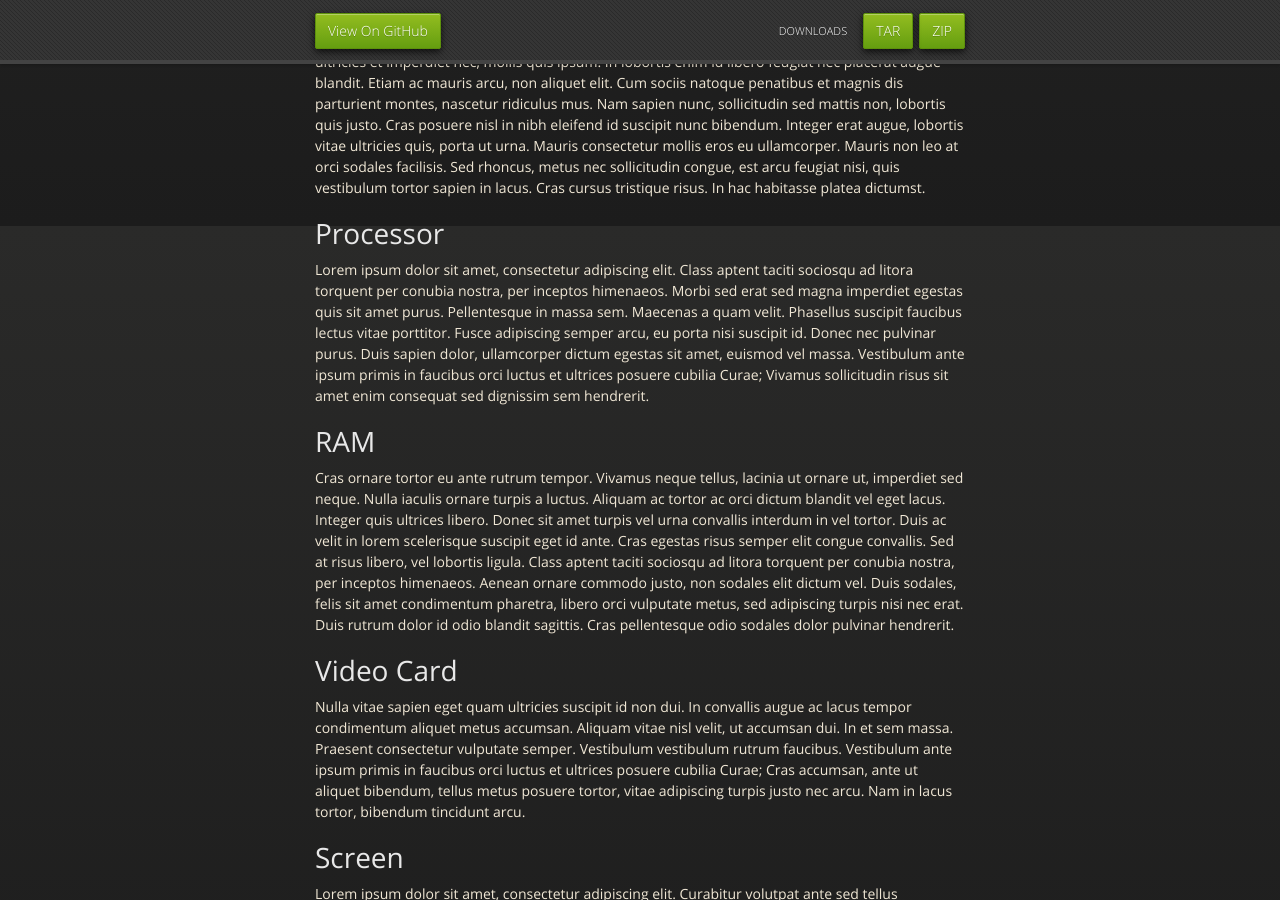
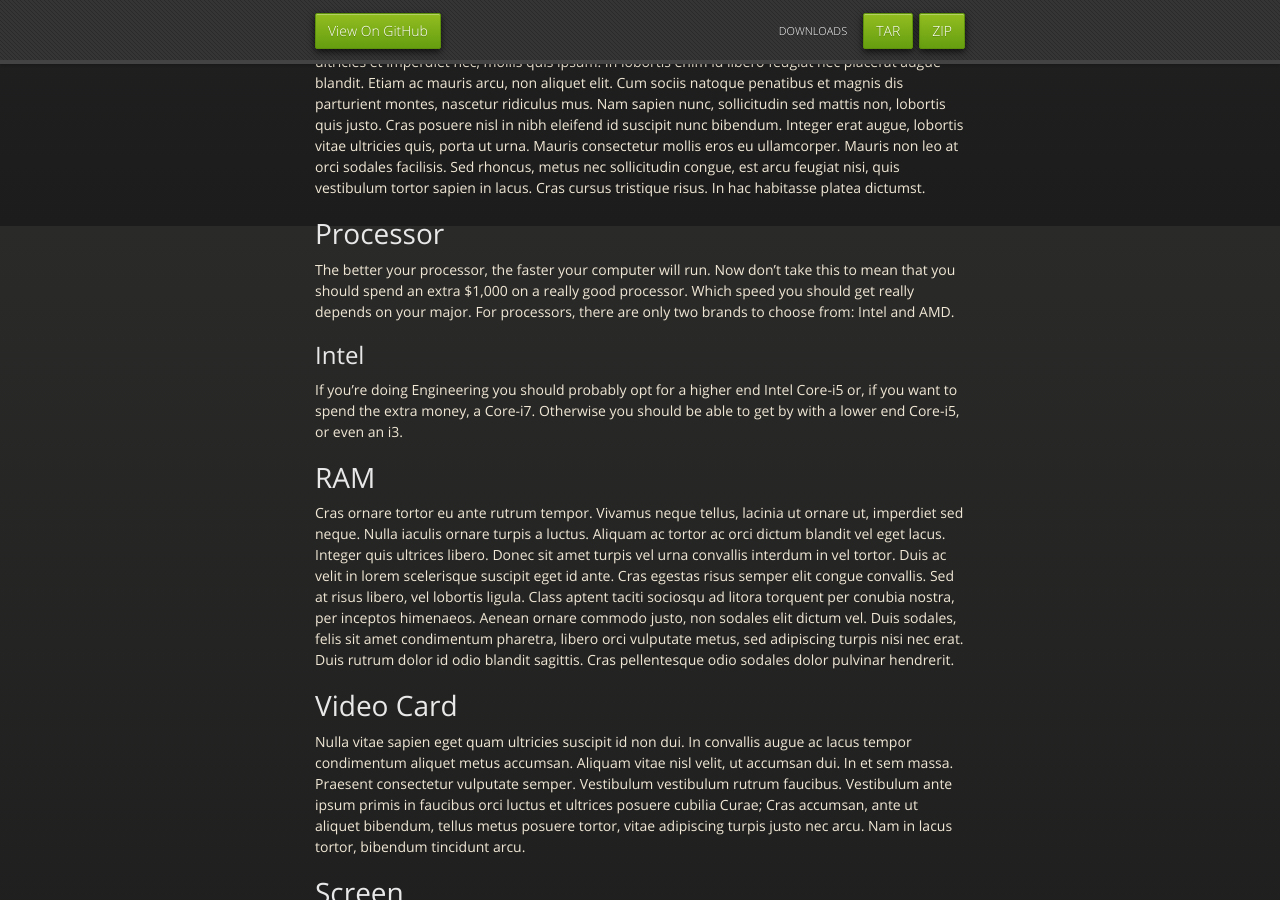
Before and after one commit to ryanrapini/laptopadvice, a Jekyll site: the page built from components.markdown, in a window 1280 px wide and 900 px high, scrolled down 674 px. Built offline with Jekyll 4.4.1, drawn with Linux system fonts in a browser that asks for light colours; nearby versions of some CDN libraries.

Commit message:
Added real text to the Processor section, added some info too, incomplete, it needs work

```diff
--- a/components.markdown
+++ b/components.markdown
@@ -19,7 +19,9 @@ Lorem ipsum dolor sit amet, consectetur adipiscing elit. Fusce ultricies, enim v
 
 # Processor
 
-Lorem ipsum dolor sit amet, consectetur adipiscing elit. Class aptent taciti sociosqu ad litora torquent per conubia nostra, per inceptos himenaeos. Morbi sed erat sed magna imperdiet egestas quis sit amet purus. Pellentesque in massa sem. Maecenas a quam velit. Phasellus suscipit faucibus lectus vitae porttitor. Fusce adipiscing semper arcu, eu porta nisi suscipit id. Donec nec pulvinar purus. Duis sapien dolor, ullamcorper dictum egestas sit amet, euismod vel massa. Vestibulum ante ipsum primis in faucibus orci luctus et ultrices posuere cubilia Curae; Vivamus sollicitudin risus sit amet enim consequat sed dignissim sem hendrerit.
+The better your processor, the faster your computer will run. Now don't take this to mean that you should spend an extra $1,000 on a really good processor. Which speed you should get really depends on your major. For processors, there are only two brands to choose from: Intel and AMD.
+## Intel
+If you're doing Engineering you should probably opt for a higher end Intel Core-i5 or, if you want to spend the extra money, a Core-i7. Otherwise you should be able to get by with a lower end Core-i5, or even an i3.
 
 # RAM
 
```
